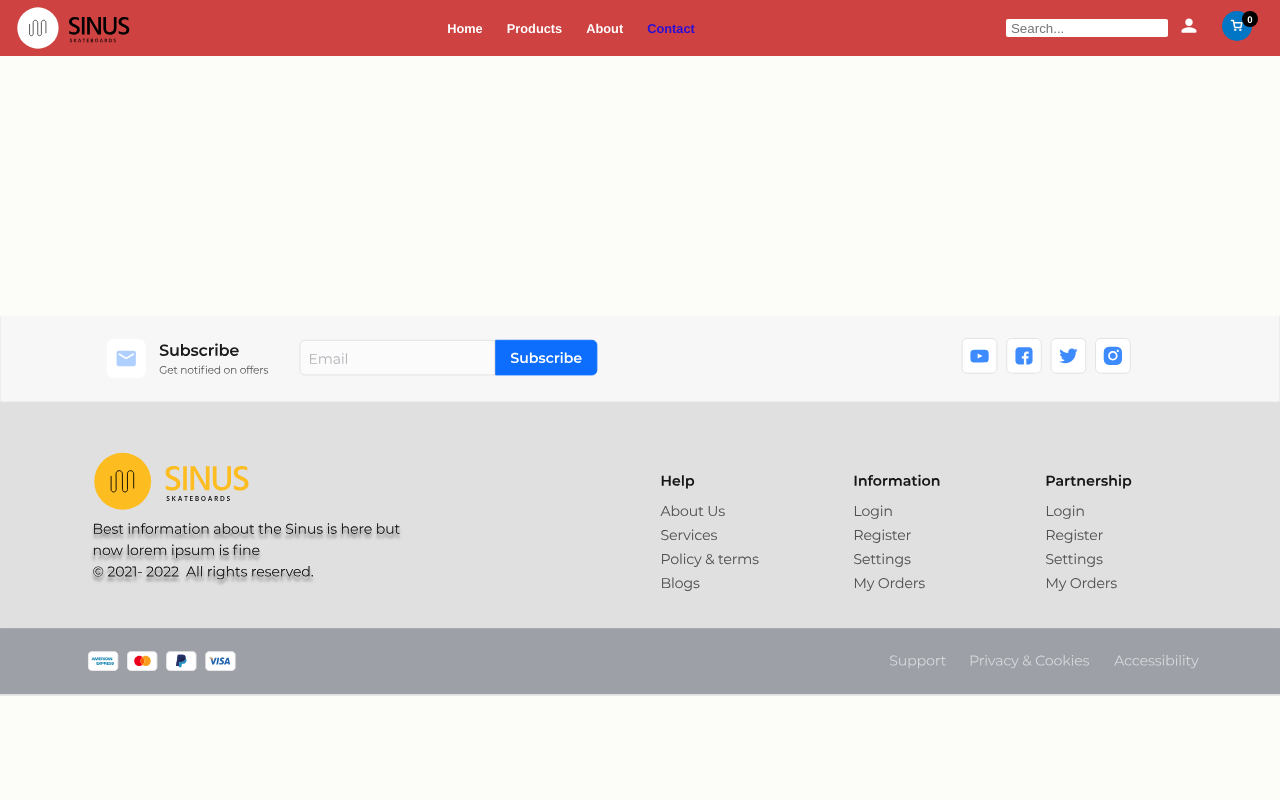
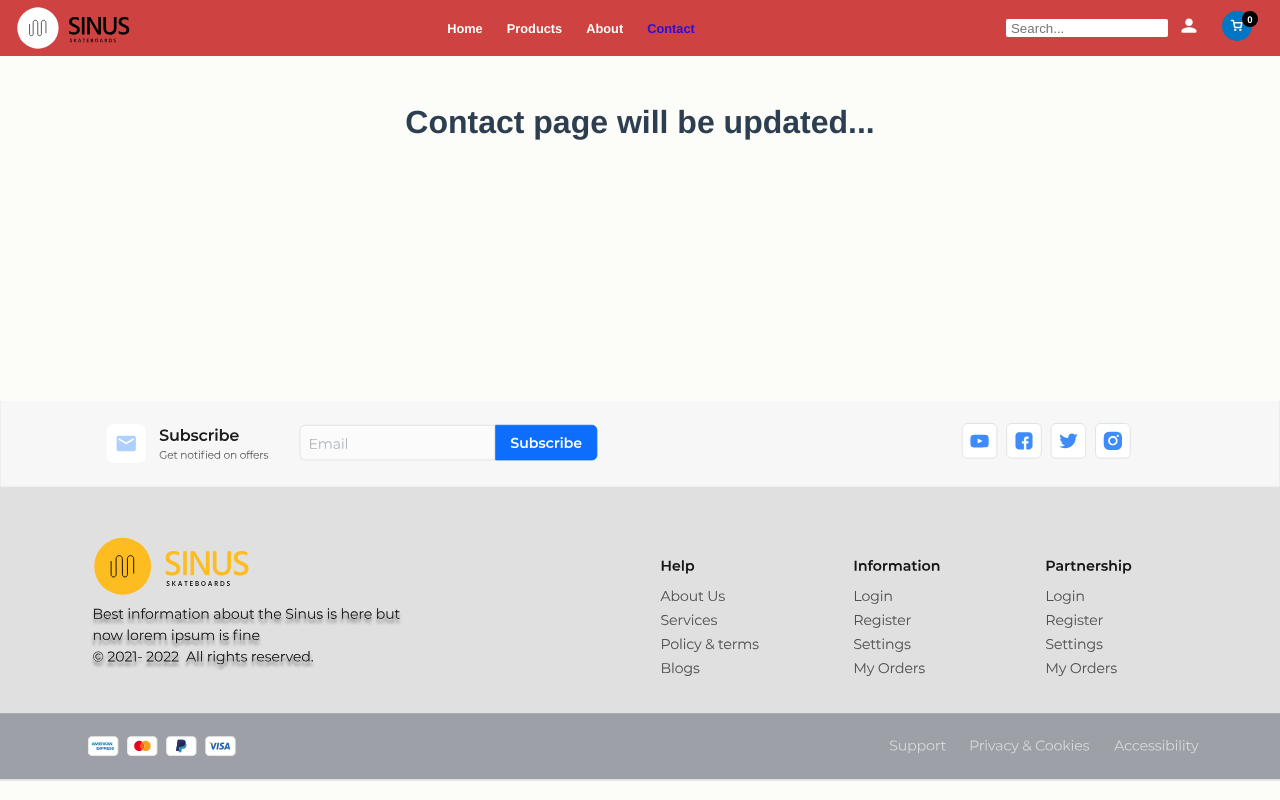
Before and after one commit to Rashadul-Haque-JS/sinus-webshop-project-vuex, a Vue app: page /Contact in a window 1280 px wide. Built offline with nearby package versions, Linux system fonts and the light colour scheme.

Commit message:
Quick small update...in others views pages..

```diff
--- a/src/views/Contact.vue
+++ b/src/views/Contact.vue
@@ -1,5 +1,7 @@
 <template>
-  <div class="contact"></div>
+  <div class="contact">
+    <h1>Contact page will be updated...</h1>
+  </div>
 </template>
 
 <script>
@@ -7,4 +9,8 @@ export default {};
 </script>
 
 <style lang="scss" scoped>
+.contact{
+  text-align: center;
+  margin-top: 48px;
+}
 </style>
--- a/src/views/Home.vue
+++ b/src/views/Home.vue
@@ -1,6 +1,6 @@
 <template>
   <div class="home">
-<h1>home</h1>
+<h1>Home page will be updated...</h1>
   </div>
 
 </template>
@@ -11,3 +11,10 @@ export default {
 
 }
 </script>
+
+<style lang="scss" scoped>
+.home{
+  text-align: center;
+  margin-top: 48px;
+}
+</style>
--- a/src/views/Login.vue
+++ b/src/views/Login.vue
@@ -1,6 +1,6 @@
 <template>
-    <div>
-
+    <div class="log-in">
+        <h1>Login page will be updated..</h1>
     </div>
 </template>
 
@@ -11,5 +11,8 @@
 </script>
 
 <style lang="scss" scoped>
-
+.log-in{
+  text-align: center;
+  margin-top: 48px;
+}
 </style>
```
